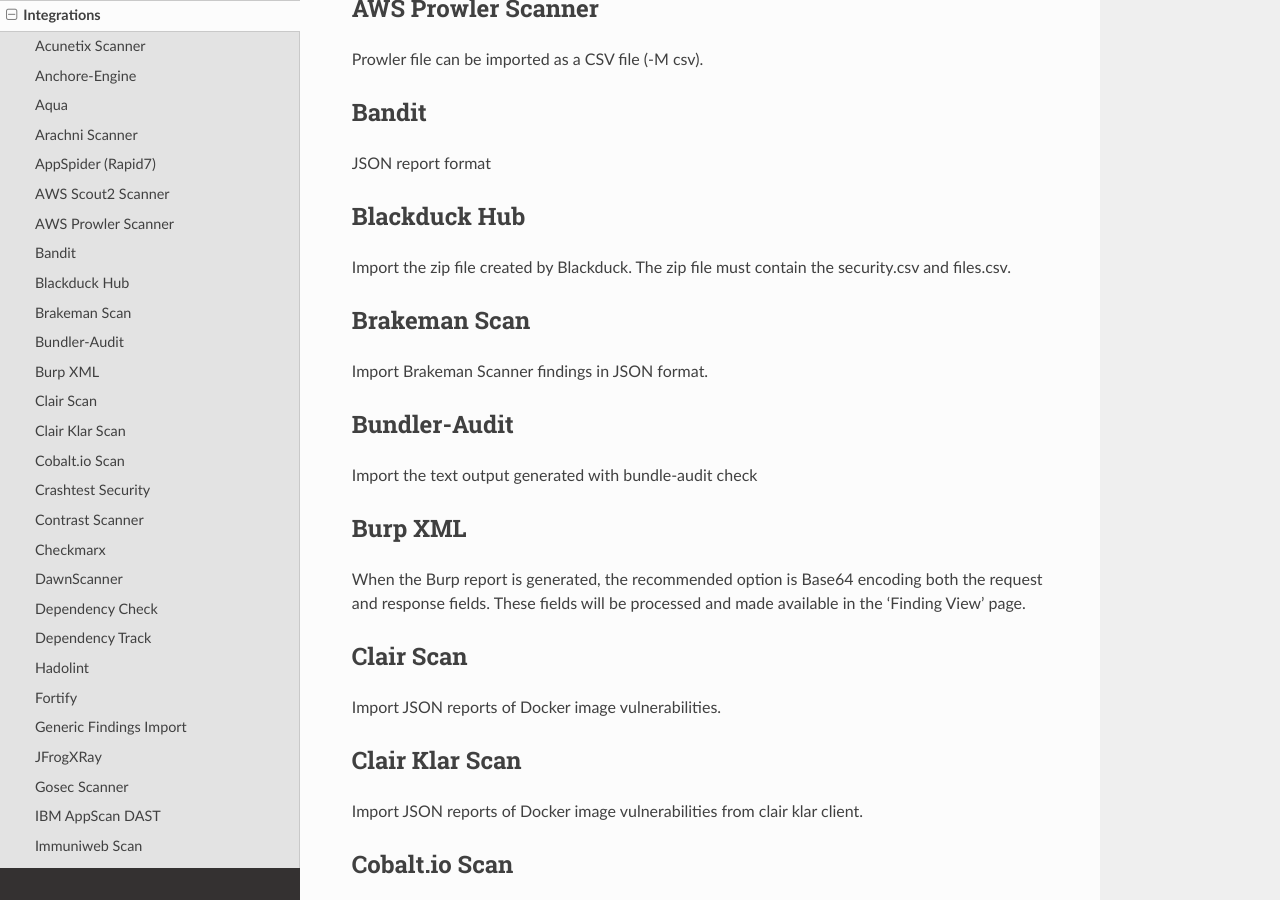
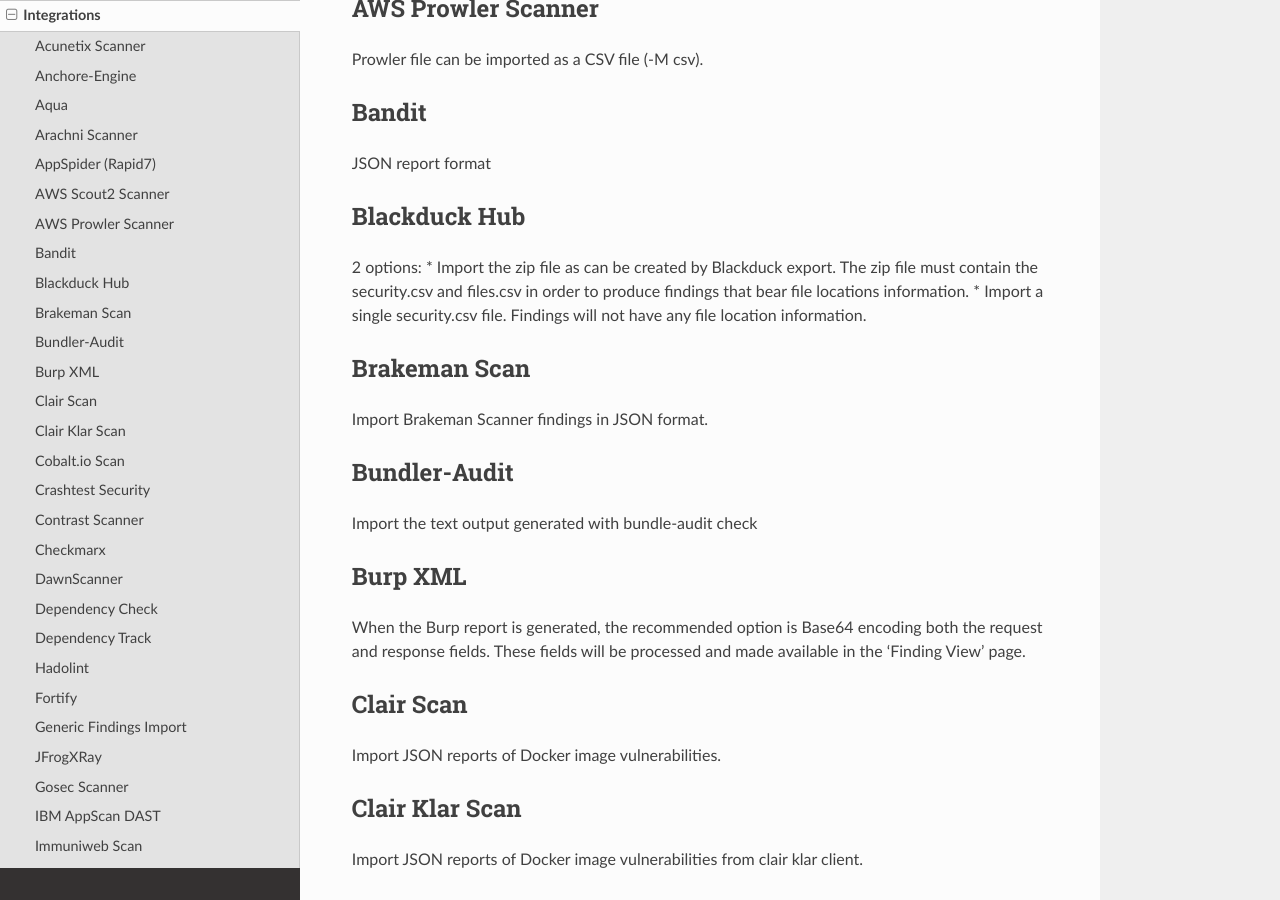
Before and after one commit to DefectDojo/Documentation, a Sphinx documentation site: the page built from docs/integrations.rst, in a window 1280 px wide and 900 px high, scrolled down 866 px. Built offline with Sphinx 7.4.7 and the Read the Docs theme 2.0.0, drawn with Linux system fonts in a browser that asks for light colours.

Commit message:
Amend blackduck integration doc

```diff
--- a/docs/integrations.rst
+++ b/docs/integrations.rst
@@ -37,7 +37,9 @@
 
 Blackduck Hub
 -------------
-Import the zip file created by Blackduck. The zip file must contain the security.csv and files.csv.
+2 options:
+* Import the zip file as can be created by Blackduck export. The zip file must contain the security.csv and files.csv in order to produce findings that bear file locations information.
+* Import a single security.csv file. Findings will not have any file location information.
 
 Brakeman Scan
 --------------
```
